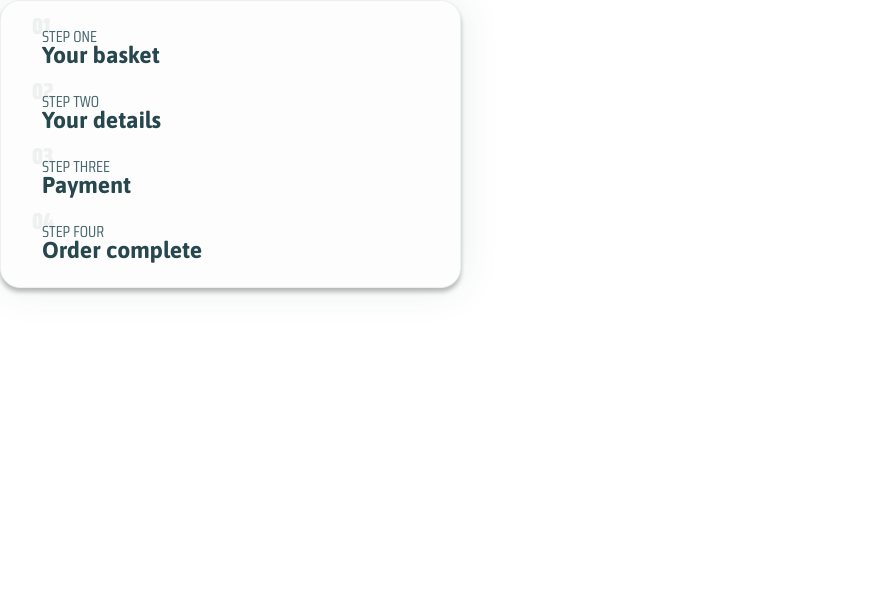
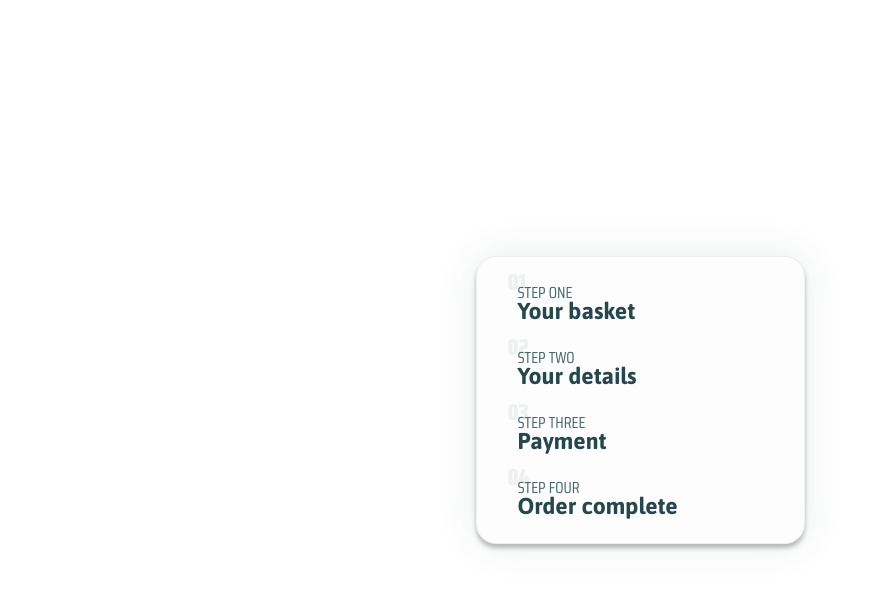
Before and after one commit to jmaloon/overhaul-front-end-test, a React (Vite) app: page / in a window 1280 px wide. Shown: the top 590 px of the page, without its empty margins (0-872 px from the left). Built offline with nearby package versions, Linux system fonts and the light colour scheme.

Commit message:
add box-sizing to all elements

```diff
--- a/src/index.css
+++ b/src/index.css
@@ -1,3 +1,9 @@
+*,
+*::before,
+*::after {
+  box-sizing: border-box;
+}
+
 :root {
   background: rgba(255, 255, 255, 1);
 }
@@ -45,3 +51,11 @@
   line-height: 23px;
   color: rgba(39, 71, 78, 1);
 }
+
+#root {
+  min-height: 100vh;
+
+  display: grid;
+  place-items: center;
+  padding: 20px;
+}
```
